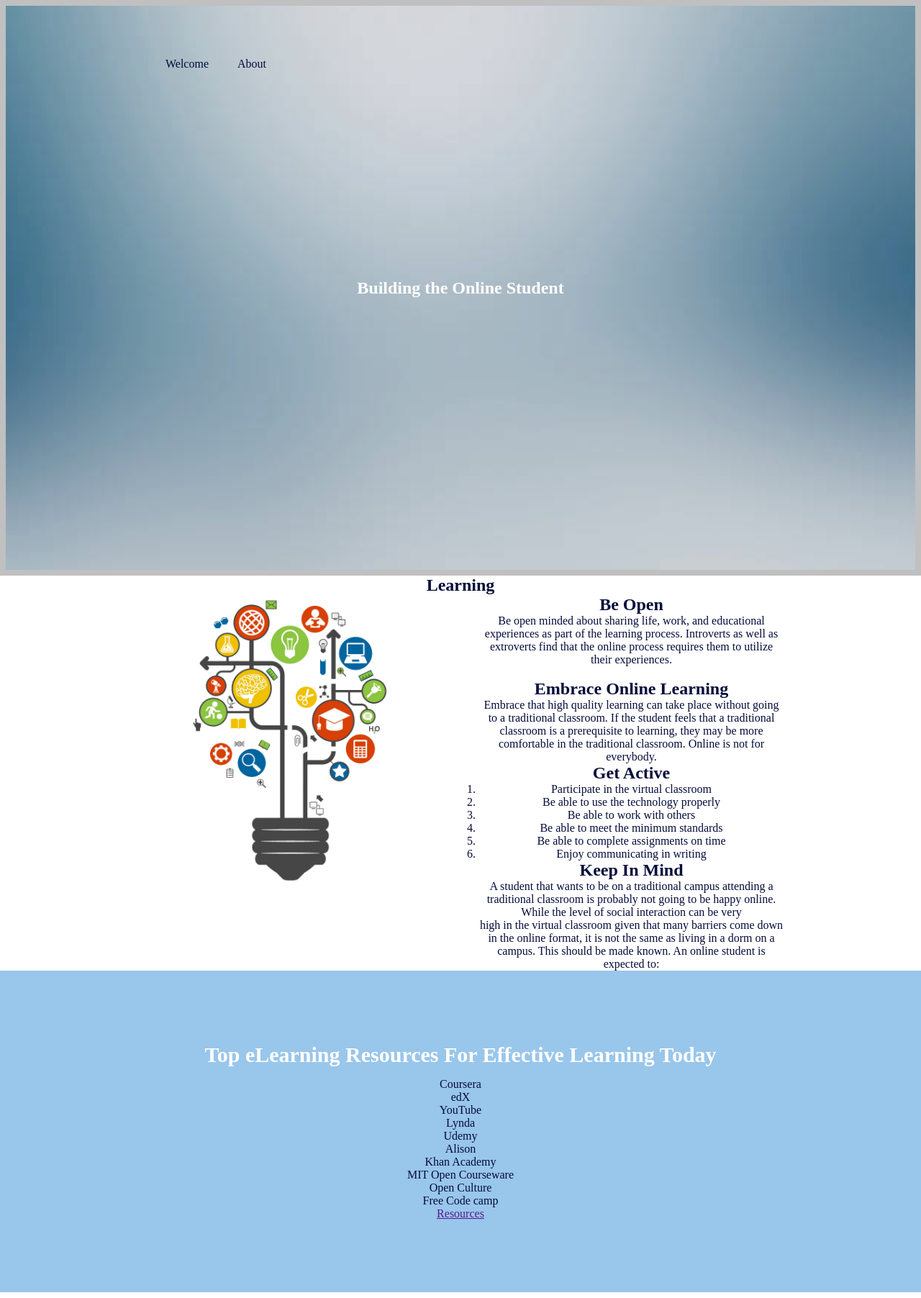
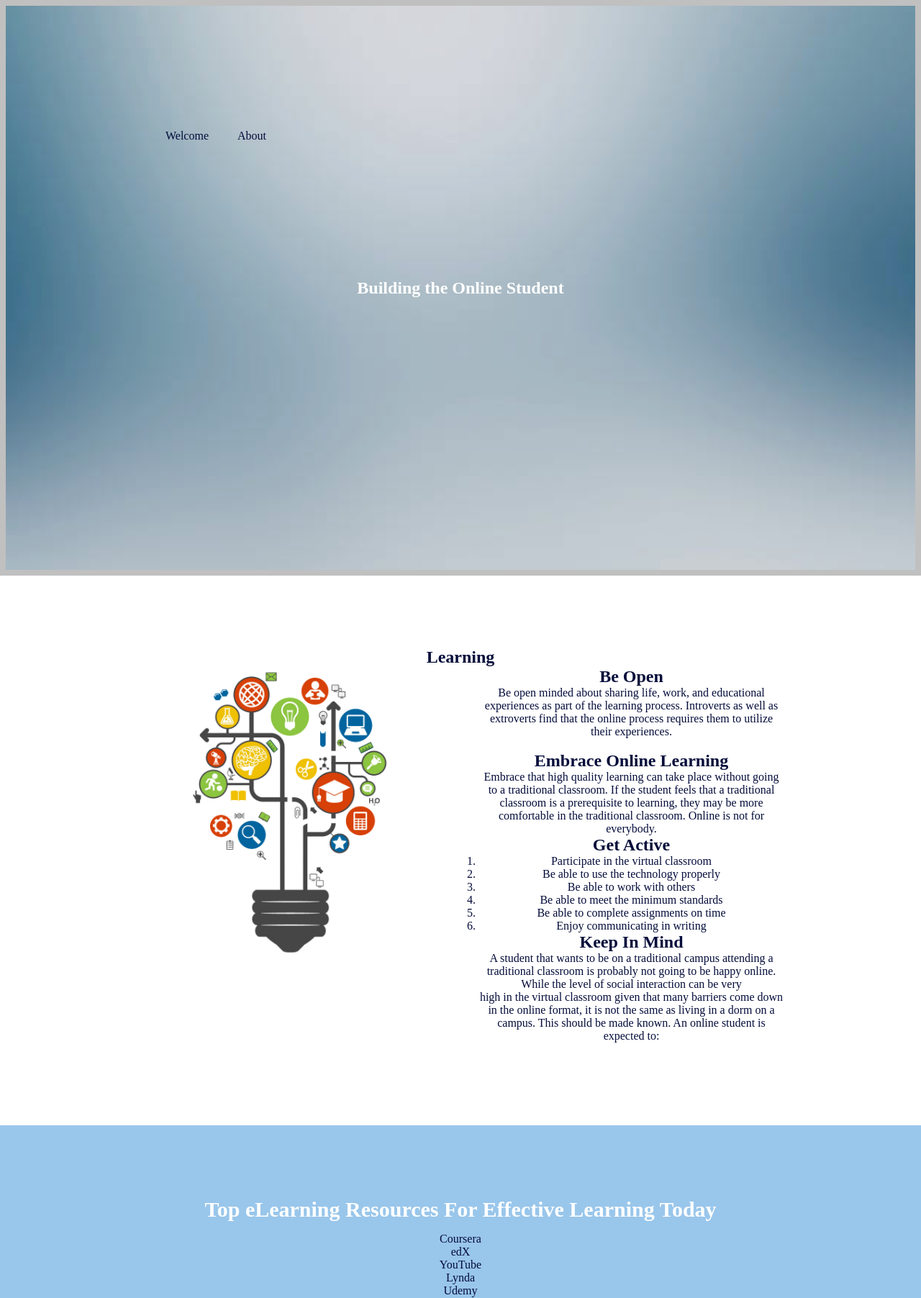
Before and after one commit to NiqueNat/myrna_web_development_env_1_project-, a PHP site: page / in a window 1280 px wide. Shown: the top 1804 px of the page at 72% size. Run offline with PHP 8.4, Linux system fonts and the light colour scheme.

Commit message:
Update main.css

```diff
--- a/assets/css/main.css
+++ b/assets/css/main.css
@@ -14,6 +14,7 @@ body {
     margin-left: auto;
     margin-right: auto;
     text-align: center;
+    padding: 100px 0;
 }
 
 .page-header {
@@ -78,8 +79,6 @@ body {
 
 
 
-
-
 .learning-flex {
     display: flex;
     gap: 50px;
@@ -87,6 +86,7 @@ body {
 
 .learning .right {
     width: 50%;
+    margin-bottom: 15px;
 
 
 }
@@ -99,34 +99,6 @@ body {
     background-position: center;
     display: block;
 }
-
-
-
-
-
-
-
-
-
-
-
-
-
-
-
-
-
-
-
-
-
-
-
-
-
-
-
-
 
 
 
```
